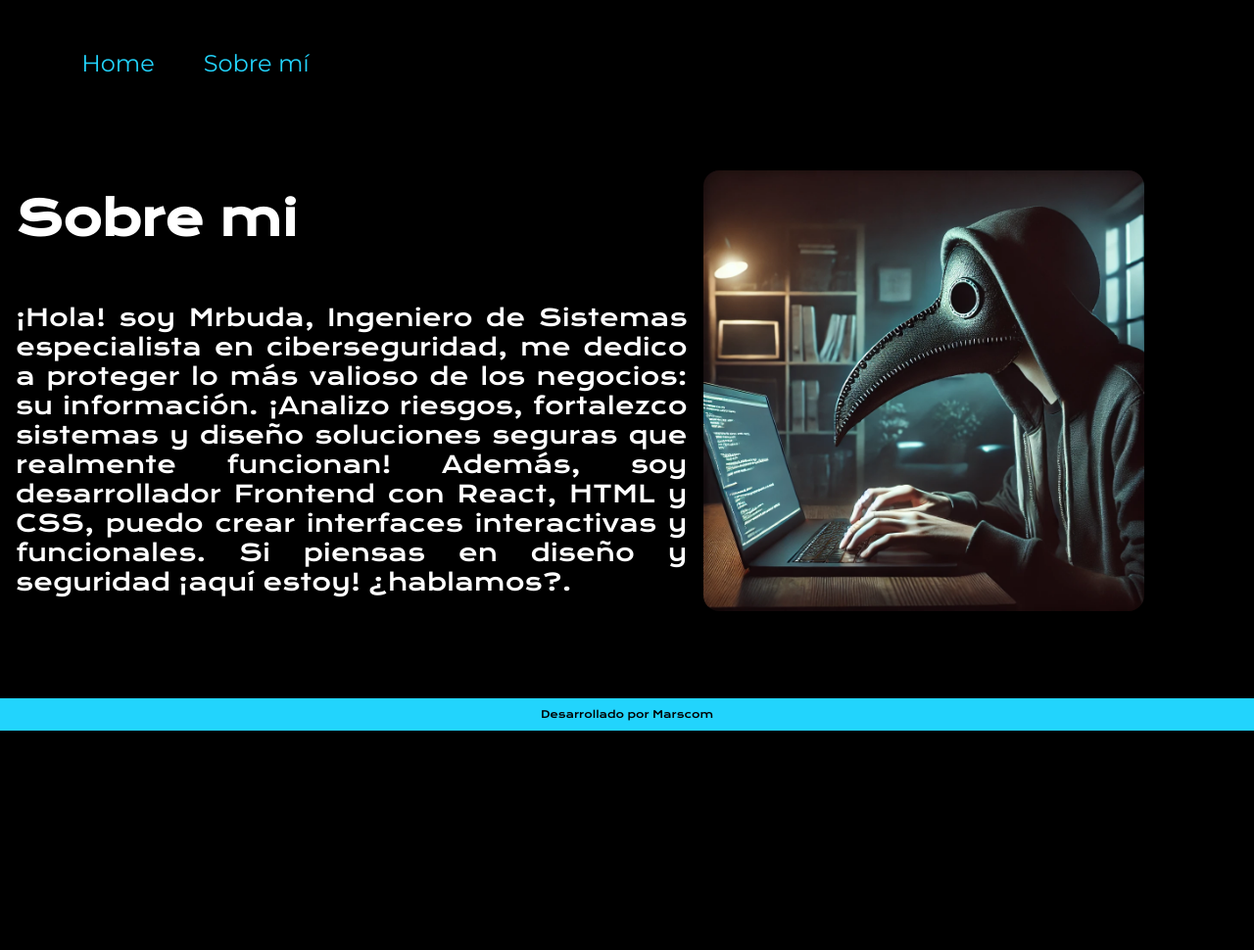
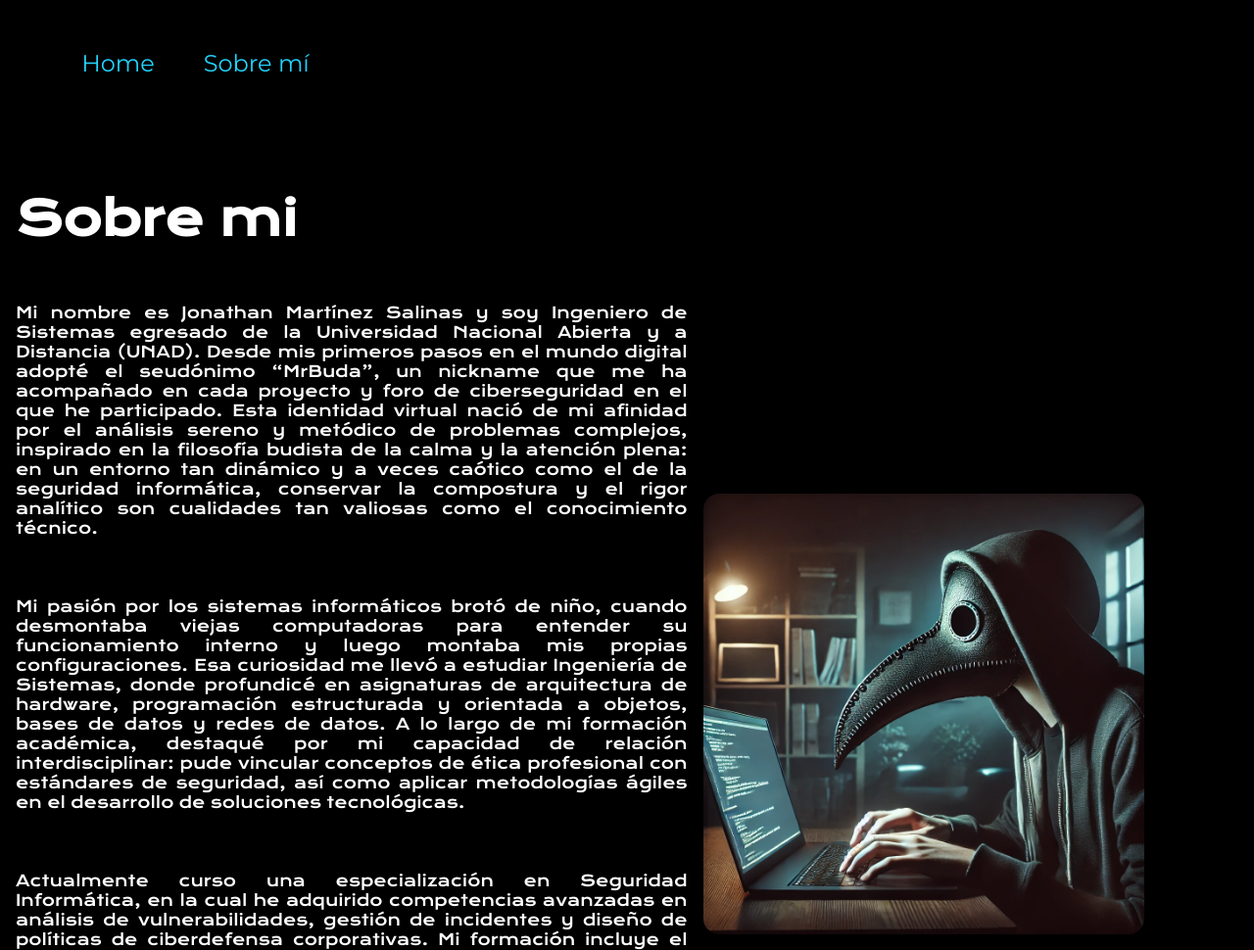
Before and after one commit to MarscomSoftDev/Presentacion_Sencilla, a plain HTML site: page sobre.html in a window 1280 px wide. Shown: the top 970 px of the page at 98% size. Before the commit the page ends 800 px from the top, so only its background shows below. Drawn offline with nearby package versions, Linux system fonts and the light colour scheme; a web font is replaced by a local one.

Commit message:
se agrega pagina sobre mi y se deja estatica

```diff
--- a/sobre.html
+++ b/sobre.html
@@ -30,14 +30,14 @@
            Sobre mi
 
           </h1><br><br>
-          <p>
-            ¡Hola! soy Mrbuda, Ingeniero de Sistemas especialista en
-            ciberseguridad, me dedico a proteger lo más valioso de los negocios:
-            su información. ¡Analizo riesgos, fortalezco sistemas y diseño
-            soluciones seguras que realmente funcionan! Además, soy
-            desarrollador Frontend con React, HTML y CSS, puedo crear interfaces
-            interactivas y funcionales. Si piensas en diseño y seguridad ¡aquí
-            estoy! ¿hablamos?.
+          <p class="sobre_mi_parrafo">
+            Mi nombre es Jonathan Martínez Salinas y soy Ingeniero de Sistemas egresado de la Universidad Nacional Abierta y a Distancia (UNAD). Desde mis primeros pasos en el mundo digital adopté el seudónimo “MrBuda”, un nickname que me ha acompañado en cada proyecto y foro de ciberseguridad en el que he participado. Esta identidad virtual nació de mi afinidad por el análisis sereno y metódico de problemas complejos, inspirado en la filosofía budista de la calma y la atención plena: en un entorno tan dinámico y a veces caótico como el de la seguridad informática, conservar la compostura y el rigor analítico son cualidades tan valiosas como el conocimiento técnico.
+            <br><br>   <br><br>
+            Mi pasión por los sistemas informáticos brotó de niño, cuando desmontaba viejas computadoras para entender su funcionamiento interno y luego montaba mis propias configuraciones. Esa curiosidad me llevó a estudiar Ingeniería de Sistemas, donde profundicé en asignaturas de arquitectura de hardware, programación estructurada y orientada a objetos, bases de datos y redes de datos. A lo largo de mi formación académica, destaqué por mi capacidad de relación interdisciplinar: pude vincular conceptos de ética profesional con estándares de seguridad, así como aplicar metodologías ágiles en el desarrollo de soluciones tecnológicas.
+            <br><br>   <br><br>
+            Actualmente curso una especialización en Seguridad Informática, en la cual he adquirido competencias avanzadas en análisis de vulnerabilidades, gestión de incidentes y diseño de políticas de ciberdefensa corporativas. Mi formación incluye el uso de herramientas como Metasploit, Nmap y Wireshark, así como la creación de laboratorios de prueba con entornos virtualizados y contenedores Docker para simular ataques y reforzar perímetros de red. Complemento esta base técnica con la lectura continua de los informes OWASP Top Ten y los whitepapers de MITRE ATT&CK, lo que me permite mantenerme al día en las tácticas y técnicas más recientes de actores maliciosos.
+            Paralelamente, me desempeño como Desarrollador Frontend, especializándome en la construcción de interfaces de usuario dinámicas y accesibles mediante React, HTML5 y CSS3. En este rol, combino mi énfasis por la seguridad implementando políticas de Content Security Policy (CSP) o revisando dependencias con herramientas automatizadas de análisis de vulnerabilidades, con buenas prácticas de UX/UI y rendimiento web.
+
           </p>
         </section>
 
--- a/styles.css
+++ b/styles.css
@@ -75,6 +75,11 @@ body {
   max-width: 1000px;
   text-align: justify;
 }
+
+.primera__seccion p.sobre_mi_parrafo {
+  font-family: "Krona One", sans-serif;
+  font-size: 16px;
+}
 /* accede a mis redes y botones*/
 .segunda_seccion {
   padding: 0 6.5%;
```
